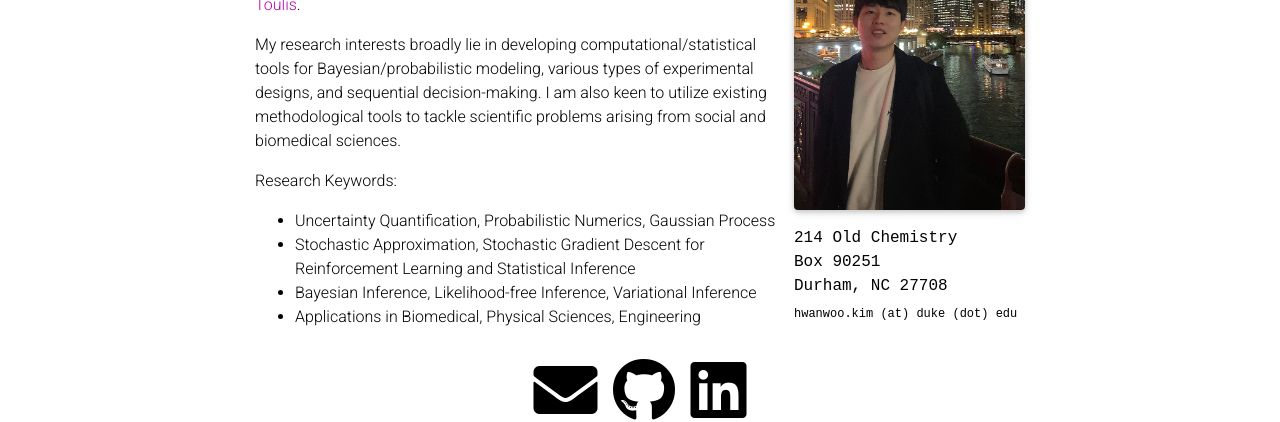
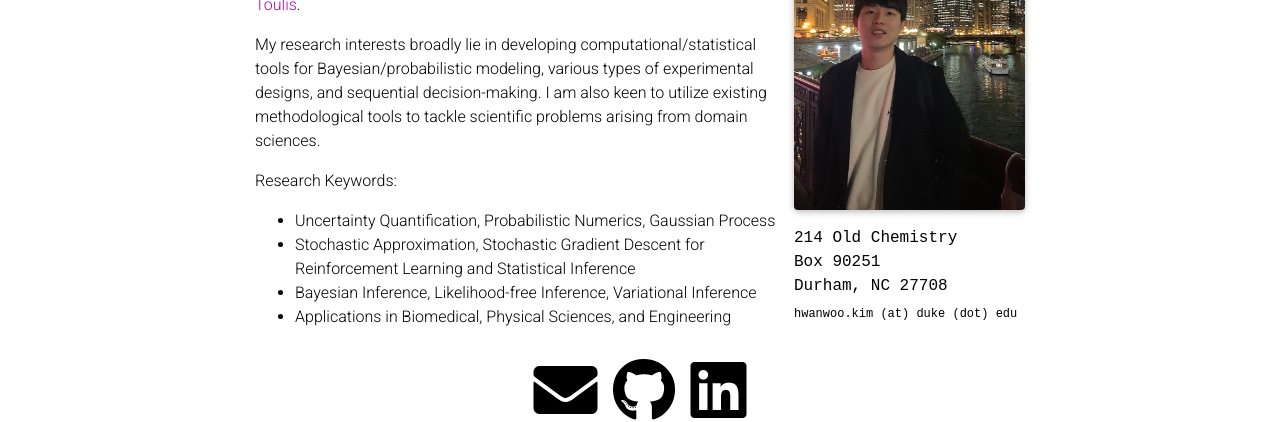
Before and after one commit to hwkim12/hwkim12.github.io, a Jekyll site: the page built from _pages/about.md, in a window 1280 px wide. Shown: the part 295-717 px from the top of the page. Built offline with Jekyll 4.4.1, drawn with Linux system fonts in a browser that asks for light colours; full-size pictures stand in for the smaller copies a plugin makes; comment, search, counter and statistics services are not loaded; a style sheet for code colours, icons or effects is not loaded.

Commit message:
:update_profile

```diff
--- a/_pages/about.md
+++ b/_pages/about.md
@@ -22,10 +22,10 @@ social: true  # includes social icons at the bottom of the page
 
 I am a postdoctoral associate in the statistical science department at Duke University working with [Eric Laber](https://www.laber-labs.com/) and [Simon Mak](https://sites.google.com/view/simonmak/home). Previously, I obtained my Ph.D. degree in computational math from University of Chicago, where I worked on statistical inverse problems under the guidance of [Daniel Sanz-Alonso](https://sites.google.com/a/uchicago.edu/sanz-alonso/about?authuser=0) and stochastic approximation/optimization with [Panos Toulis](https://www.ptoulis.com/).
 
-My research interests broadly lie in developing computational/statistical tools for Bayesian/probabilistic modeling, various types of experimental designs, and sequential decision-making. I am also keen to utilize existing methodological tools to tackle scientific problems arising from social and biomedical sciences.
+My research interests broadly lie in developing computational/statistical tools for Bayesian/probabilistic modeling, various types of experimental designs, and sequential decision-making. I am also keen to utilize existing methodological tools to tackle scientific problems arising from domain sciences.
 
 Research Keywords:
 * Uncertainty Quantification, Probabilistic Numerics, Gaussian Process
 * Stochastic Approximation, Stochastic Gradient Descent for Reinforcement Learning and Statistical Inference
 * Bayesian Inference, Likelihood-free Inference, Variational Inference
-* Applications in Biomedical, Physical Sciences, Engineering
+* Applications in Biomedical, Physical Sciences, and Engineering
```
